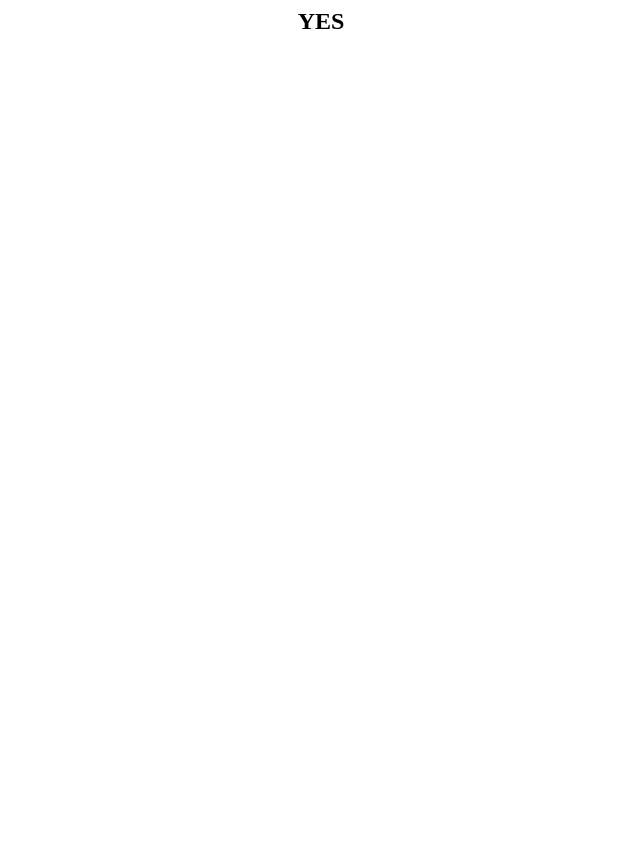
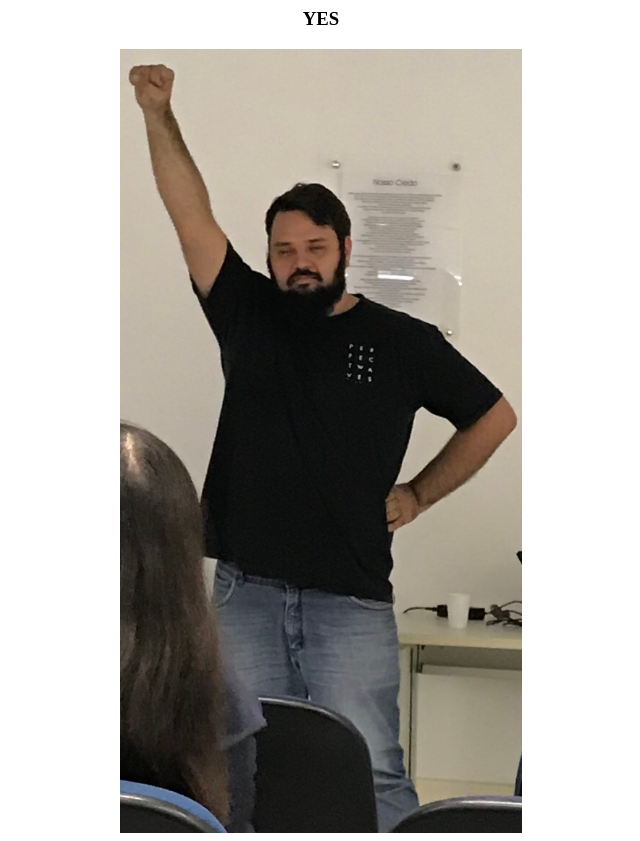
Before and after one commit to Brenw10/ismatheusachicken, a plain HTML site: page index.html in a window 1280 px wide. Shown: the whole page, without its empty margins (319-959 px from the left). Before the commit the page ends 800 px from the top, so only its background shows below. Drawn offline with Linux system fonts and the light colour scheme.

Commit message:
Update index.html

```diff
--- a/index.html
+++ b/index.html
@@ -1,8 +1,8 @@
 <body style="text-align: center">
     <title>Is Matheus a chicken?</title>
-    <h2 align="center" onclick="showChicken()">YES</h2>
+    <h3 align="center" onclick="showChicken()">YES</h3>
     <span style="display: none">Easter egg</span>
-    <img id="chicken" src="images/chicken.jpg" style="display: none">
+    <img id="chicken" src="images/chicken.jpg" style="display: inline;height: 100%;">
 </body>
 
 <script>
```
